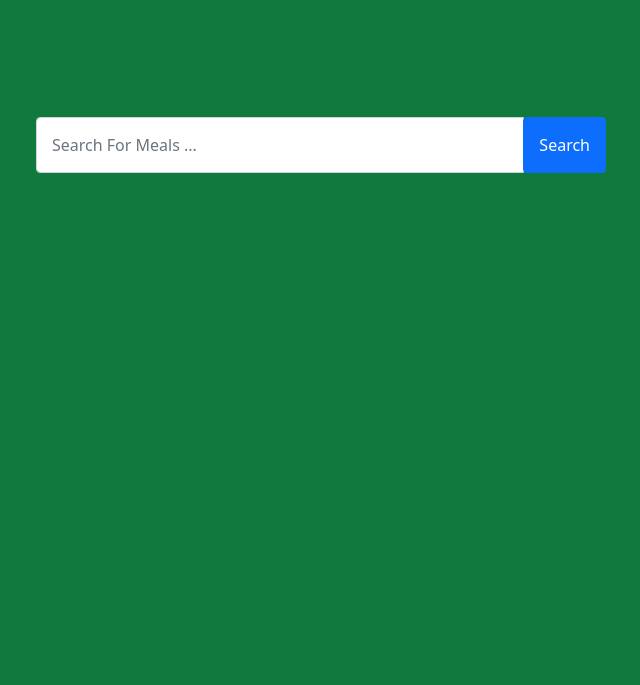
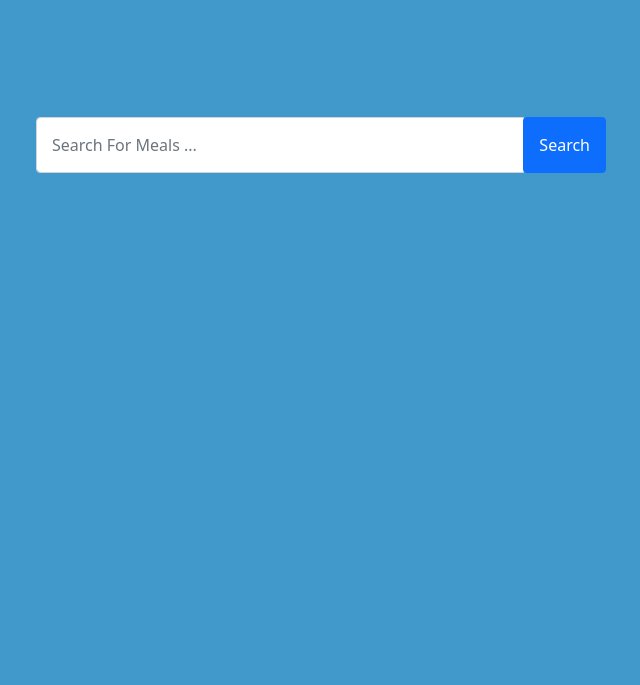
Before and after one commit to Torikulswe/hungry-monster, a plain HTML site: page index.html in a window 1280 px wide. Shown: the part 115-800 px from the top of the page, without its empty margins (319-959 px from the left). Drawn offline with nearby package versions, Linux system fonts and the light colour scheme.

Commit message:
minor changes

```diff
--- a/style.css
+++ b/style.css
@@ -1,5 +1,5 @@
 body{
-    background-color: rgba(5, 116, 51, 0.952);
+    background-color: rgba(55, 147, 201, 0.952);
 }
 .container {
     padding: 80px 0px;
```
